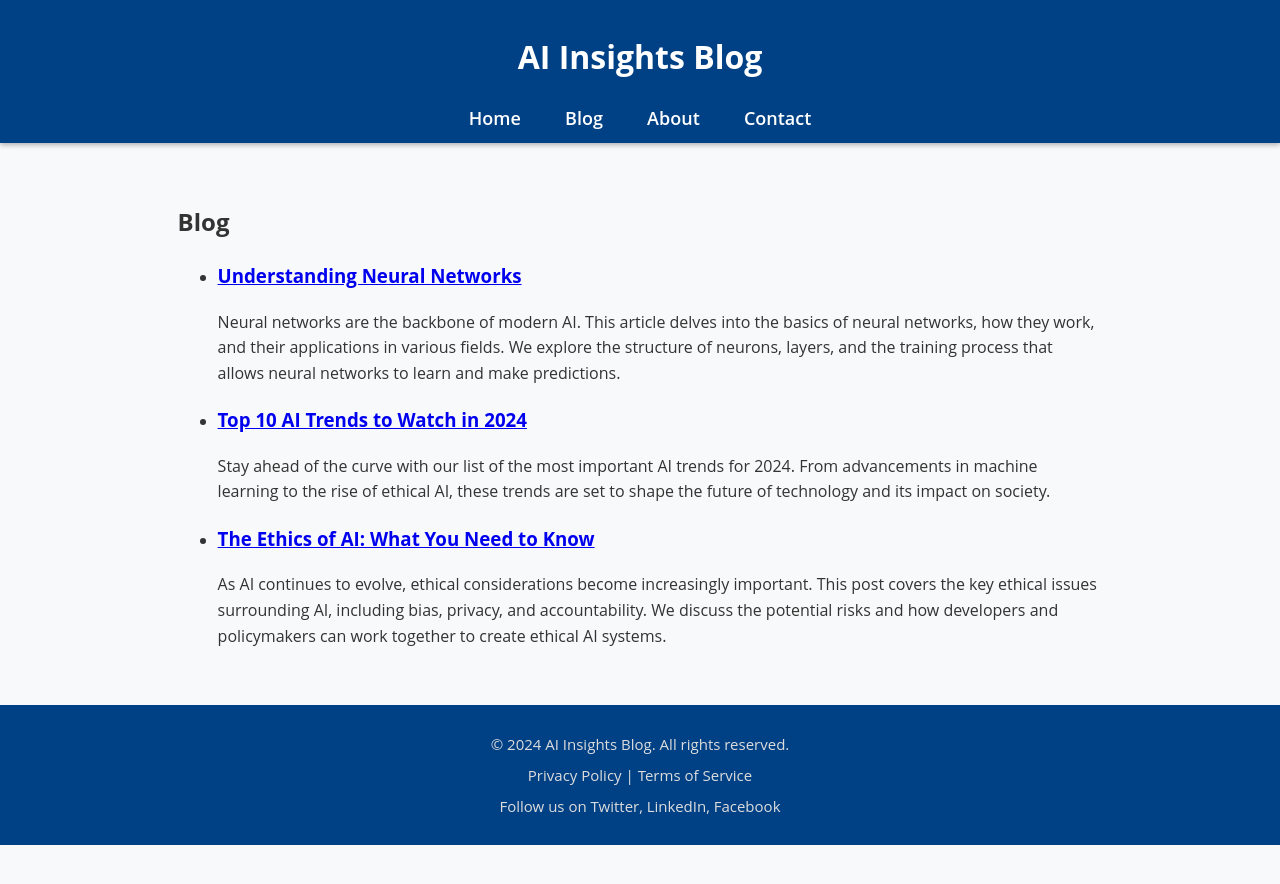
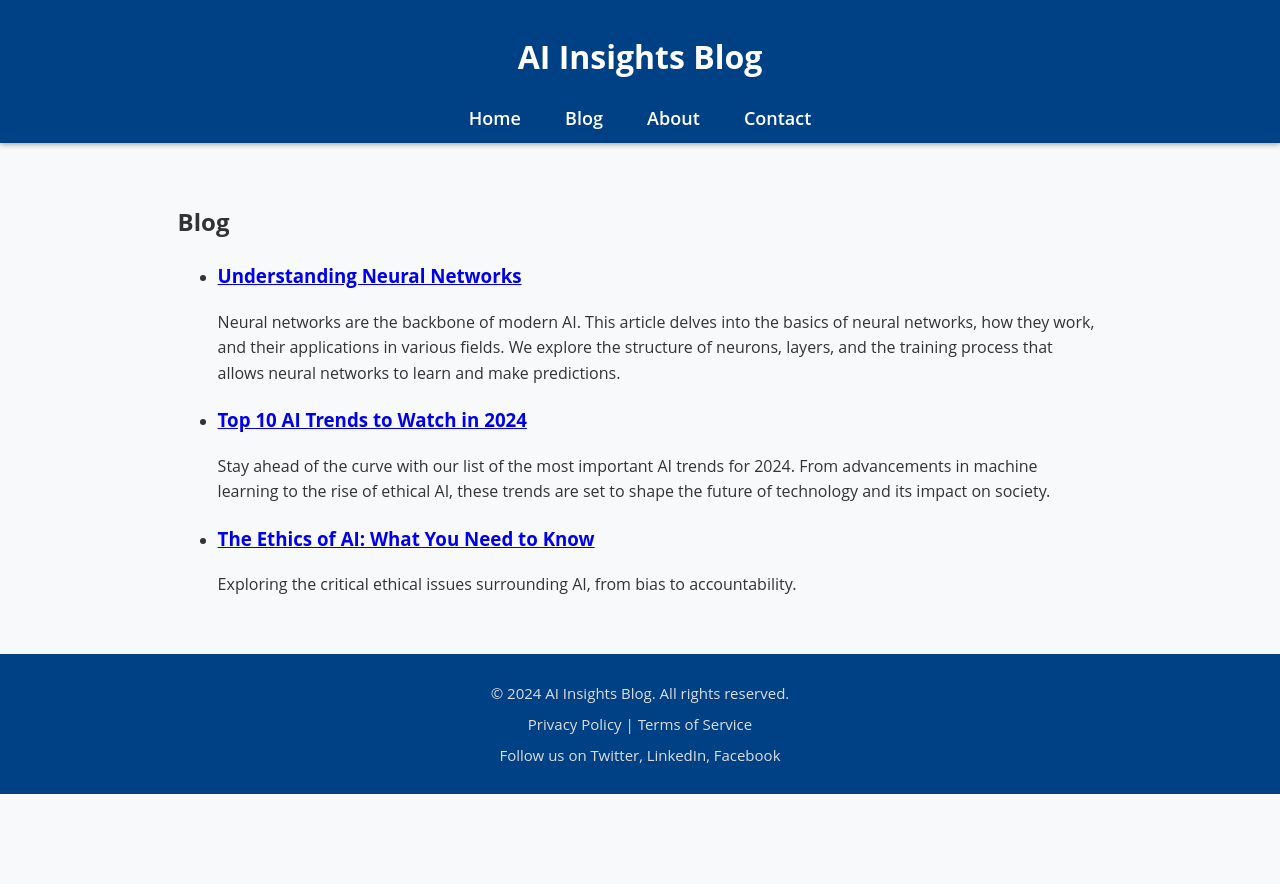
Before and after one commit to tomsonius/tomsonius.github.io, a Jekyll site: the page built from blog.html, in a window 1280 px wide. Shown: the top 884 px of the page. Built offline with Jekyll 4.4.1, drawn with Linux system fonts in a browser that asks for light colours; some of the changed lines change nothing that is shown.

Commit message:
Update 2024-09-15-ethics-of-ai.md

```diff
--- a/_posts/2024-09-15-ethics-of-ai.md
+++ b/_posts/2024-09-15-ethics-of-ai.md
@@ -2,9 +2,27 @@
 layout: post
 title: "The Ethics of AI: What You Need to Know"
 date: 2024-09-15
-categories: ai ethics
+categories: [ai, ethics]
+excerpt: "Exploring the critical ethical issues surrounding AI, from bias to accountability."
+display_image: /_posts/images/ethics-ai-header.jpg
 ---
 
-As AI continues to evolve, ethical considerations become increasingly important. This post covers the key ethical issues surrounding AI, including bias, privacy, and accountability. We discuss the potential risks and how developers and policymakers can work together to create ethical AI systems.
+![Ethics of AI](./images/ethics-ai.jpg)
 
-[Read more](#)
+As artificial intelligence (AI) continues to advance, the ethical implications of its development and deployment become ever more critical. The power of AI is undeniable, but so too are the risks associated with its misuse.
+
+### Bias in AI
+One of the most pressing concerns is bias in AI systems. When AI models are trained on biased data, they can perpetuate and even amplify these biases. This leads to unfair outcomes in areas like hiring, lending, and law enforcement.
+
+### Privacy Concerns
+AI's ability to process vast amounts of data also raises significant privacy issues. From facial recognition technology to targeted advertising, the potential for invasive surveillance is immense. The question remains: how can we balance the benefits of AI with the need to protect individual privacy?
+
+### Accountability in AI
+Who is responsible when an AI system makes a mistake? This question is at the heart of the debate around AI accountability. As AI systems become more autonomous, establishing clear lines of responsibility becomes increasingly challenging.
+
+### Moving Forward
+To ensure that AI benefits society as a whole, developers, policymakers, and ethicists must work together to create frameworks that prioritize ethical considerations. This includes developing AI systems that are transparent, fair, and accountable.
+
+As we continue to integrate AI into our daily lives, the importance of addressing these ethical challenges cannot be overstated.
+
+[Read more about the ethics of AI](#)
```
